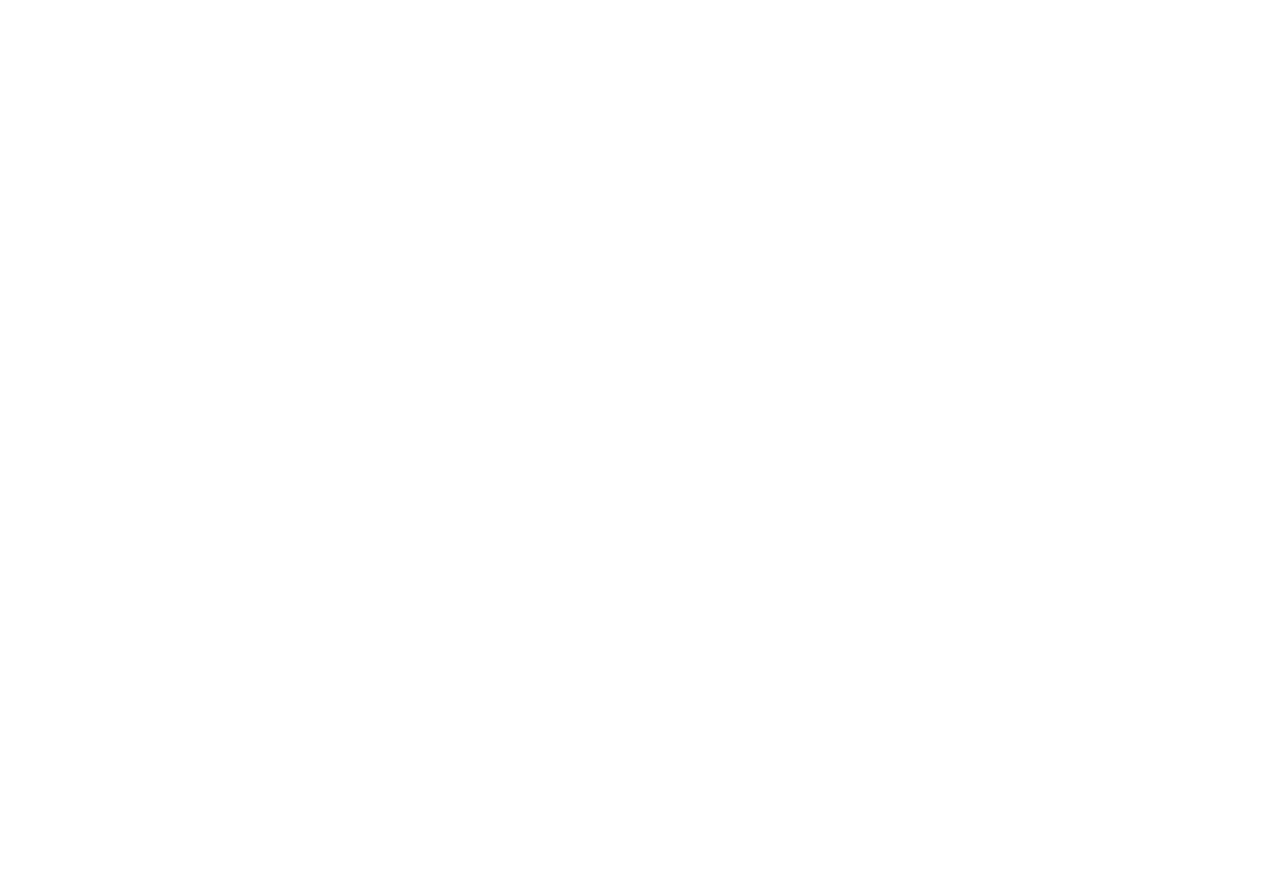
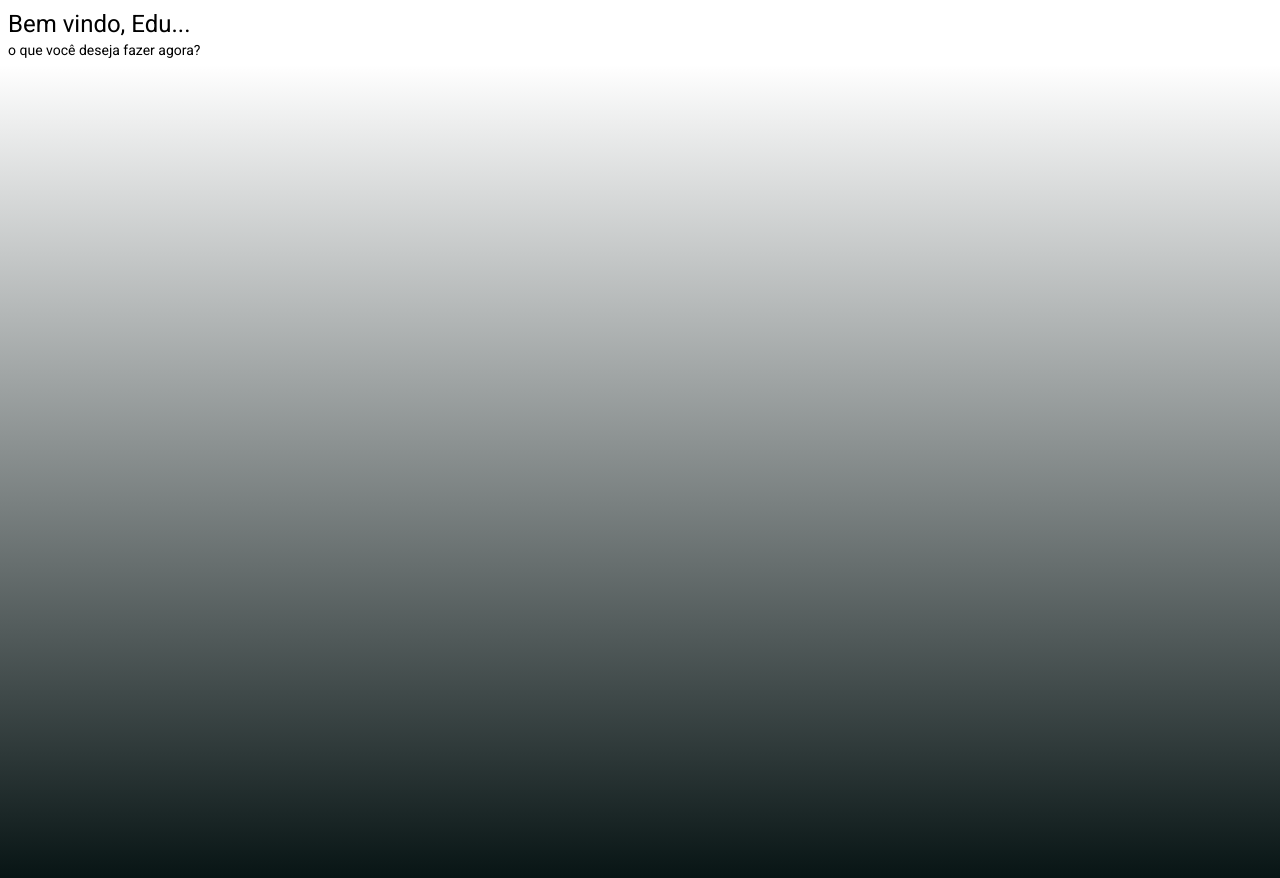
Before and after one commit to EduBernardo/our-finances, an Angular app: page /home/1 in a window 1280 px wide. Before the commit this address led to /. Before the commit the page ends 800 px from the top, so only its background shows below. Built offline with nearby package versions, Linux system fonts and the light colour scheme.

Commit message:
fix: conclusao do roteamento inicial login-home

```diff
--- a/src/app/app-routing.module.ts
+++ b/src/app/app-routing.module.ts
@@ -5,7 +5,7 @@ import { SimpleLoginComponent } from './simple-login/simple-login.component';
 
 const routes: Routes = [
   {path:'', component: SimpleLoginComponent},
-  {path:'home', component: HomeComponent}
+  {path:'home/:id', component: HomeComponent}
 ];
 
 @NgModule({
--- a/src/app/home/home.component.html
+++ b/src/app/home/home.component.html
@@ -1,8 +1,7 @@
 <header>
-    <h1>Bem Vindo, {{user.name}}...</h1>
+    <h1>Bem vindo, {{userName}}...</h1>
+    <p>o que você deseja fazer agora?</p>
 </header>
-<main>
-<div id="location">
-    <p>You're seeing this page from {{ user.location }}, at {{serverTime}}</p>
-</div>
+<main class="user-{{userID}}">
+
 </main>
--- a/src/app/home/home.component.scss
+++ b/src/app/home/home.component.scss
@@ -3,13 +3,14 @@ header {
     width: 100%;
     text-align: left;
     margin-bottom: 0.5rem;
+    padding: 0.5rem;
     & h1{
         margin: 0;
-        padding: 0.5rem;
+
     }
 }
 main{
-    background-color: rgb(230, 244, 245);
+
     height: 100%;
     padding: 0.5rem;
 }
@@ -17,3 +18,14 @@ main{
 #location{
     font-style: italic;
 }
+
+.user-1{
+    background-image: linear-gradient(to bottom, rgba(0, 0, 0, 0), rgb(7, 20, 20));
+
+}
+
+.user-2{
+    background-image: linear-gradient(to bottom, rgba(0, 0, 0, 0), rgb(209, 159, 51));
+
+
+}
--- a/src/app/home/home.component.ts
+++ b/src/app/home/home.component.ts
@@ -1,6 +1,8 @@
 import { Component, OnInit } from '@angular/core';
+import { ActivatedRoute } from '@angular/router';
 import { LocationService } from '../shared/services/location.service';
 import { TimeService } from '../shared/services/time.service';
+import { IUserInterface } from "../shared/interfaces/user.interface"
 
 @Component({
   selector: 'app-home',
@@ -15,27 +17,50 @@ export class HomeComponent implements OnInit {
 
   constructor(
     private location: LocationService,
-    private time: TimeService
+    private time: TimeService,
+    private route: ActivatedRoute,
+
   ) { }
 
- user = {
-    name:"Eduardo Bernardo",
-    location:"",
-  };
-
-  serverTime!: number;
+  userName: string;
+  userID: any;
+  clientTime!: number;
+  userLocation: any;
 
 
   ngOnInit(): void {
+    this.getUserId();
     this.getUserLocationFromService();
     this.getCurrentTimeDate()
   }
 
+  getUserId(){
+      this.setUserData(this.route.snapshot.paramMap.get('id'));
+  }
+
+  setUserData(userID: any){
+    this.userID = userID
+    switch(Number(userID)) {
+      case 1: {
+        this.userName = 'Edu'
+         break;
+      }
+      case 2: {
+        this.userName = 'Léia'
+         break;
+      }
+      default: {
+        this.userName = 'Visitante'
+         break;
+      }
+   }
+  }
+
   getUserLocationFromService(){
-    this.user.location = this.location.getUserLocation()
+    this.userLocation = this.location.getUserLocation()
   }
 
   getCurrentTimeDate(){
-    this.serverTime = this.time.getCurrentTime()
+    this.clientTime = this.time.getCurrentTime()
   }
 }
--- /dev/null
+++ b/src/app/shared/interfaces/user.interface.ts
@@ -0,0 +1,3 @@
+export interface IUserInterface {
+name: string
+}
--- a/src/app/simple-login/simple-login.component.html
+++ b/src/app/simple-login/simple-login.component.html
@@ -6,11 +6,8 @@
 </h1>
 
 <div id="buttons" class="fading">
-    <button type="button" value="Edu">
-        <img src="../../assets/img/edu.jpg" alt="" srcset="">
-    </button>
-    <button type="button" value="Léia">
-        <img src="../../assets/img/leia.jpg" alt="" srcset="">
+    <button type="button" *ngFor="let user of users" value= {{user.name}} (click)="verifyUser(user.id ,$event)">
+        <img src={{user.imgSrc}} alt="" srcset="">
     </button>
 </div>
 
--- a/src/app/simple-login/simple-login.component.ts
+++ b/src/app/simple-login/simple-login.component.ts
@@ -1,4 +1,5 @@
 import { Component, OnInit } from '@angular/core';
+import { Router } from '@angular/router';
 
 @Component({
   selector: 'app-simple-login',
@@ -7,9 +8,20 @@ import { Component, OnInit } from '@angular/core';
 })
 export class SimpleLoginComponent implements OnInit {
 
-  constructor() { }
+  constructor(
+    private route: Router,
+  ) { }
+
+ users = [
+   {id:1, name: "Edu", imgSrc: "../../assets/img/edu.jpg"},
+   {id:2, name: "Léia", imgSrc: "../../assets/img/leia.jpg"},
+
+ ]
 
   ngOnInit(): void {
   }
 
+  verifyUser(userId: number,event: MouseEvent){
+this.route.navigate(['home', userId])}
+
 }
--- a/tsconfig.json
+++ b/tsconfig.json
@@ -11,6 +11,7 @@
     "noImplicitReturns": true,
     "noFallthroughCasesInSwitch": true,
     "sourceMap": true,
+    "strictPropertyInitialization": false,
     "declaration": false,
     "downlevelIteration": true,
     "experimentalDecorators": true,
```
